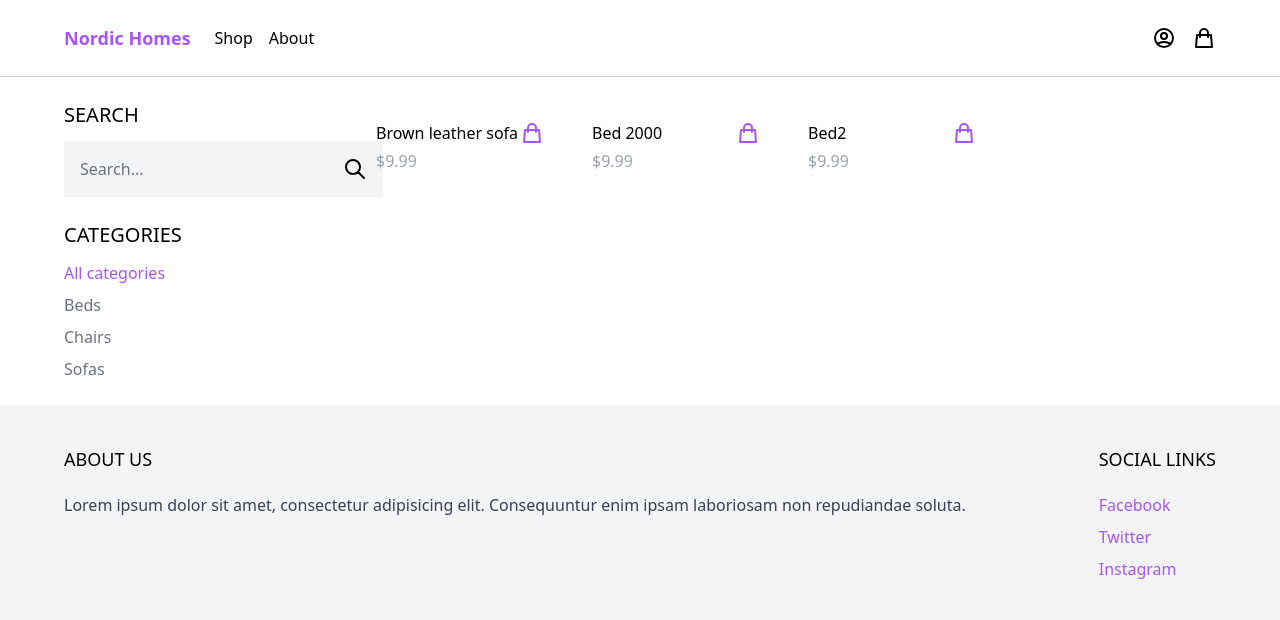
After one commit to massimilianoporzio/nordichomes, a Django app: page /shop/ in a window 1280 px wide. The commit adds this page. Shown: the top 620 px of the page. Run offline with Django 4.2, Linux system fonts and the light colour scheme; data comes from the database, SQL or seed files in the repository; some libraries are stand-ins or nearby versions.

Commit message:
added shop page

```diff
--- a/core/templates/core/base.html
+++ b/core/templates/core/base.html
@@ -21,10 +21,10 @@
         <nav class="border-b border-gray-300">
             <div class="max-w-6xl mx-auto py-2 px-6 xl:px-0 flex items-center justify-between">
                 <div class="menu-left flex items-center space-x-6">
-                    <a href="#" class="py-4 text-lg text-purple-500 font-semibold">Nordic Homes</a>
+                    <a href="{% url 'frontpage' %}" class="py-4 text-lg text-purple-500 font-semibold">Nordic Homes</a>
 
                     <ul class="flex items-center space-x-4">
-                        <li><a href="#">Shop</a></li>
+                        <li><a href="{% url 'shop' %}">Shop</a></li>
                         <li><a href="#">About</a></li>
                     </ul>
                 </div>
--- /dev/null
+++ b/core/templates/core/shop.html
@@ -0,0 +1,50 @@
+{% extends 'core/base.html' %}
+{% block content %}
+
+    <div class="max-w-6xl mx-auto flex flex-wrap items-start  py-6 px-6 xl:px-0">
+        <div class="filters w-full lg:w-1/4">
+            <h3 class="mb-3 text-xl uppercase">Search</h3>
+            <form>
+               <div class="flex">
+                <input type="text" class="p-4 bg-gray-100 border-0" placeholder="Search...">
+
+                <button class="p-4 bg-gray-100 border-0">
+                    <svg xmlns="http://www.w3.org/2000/svg" class="h-6 w-6" fill="none" viewBox="0 0 24 24" stroke="currentColor">
+                        <path stroke-linecap="round" stroke-linejoin="round" stroke-width="2" d="M21 21l-6-6m2-5a7 7 0 11-14 0 7 7 0 0114 0z" />
+                    </svg>
+                </button>
+            </div>
+            </form>
+            <h3 class="mt-6 mb-3 text-xl uppercase">Categories</h3>
+            <ul class="space-y-2">
+                <li><a href="#" class="text-purple-500">All categories</a></li>
+                {% for cat in categories %}
+                <li><a href="#" class="text-gray-500 active:text-purple-500">{{cat.name}}</a></li>
+                {% endfor %}
+
+            </ul>
+        </div>
+
+        <div class="products w-full lg:w-3/4 -mt-4 flex items-center flex-wrap">
+            {% for p in products %}
+            <div class="w-full md:w-1/3 xl:w-1/4 p-6">
+                <a href="#">
+<!--                    <img src="" alt="Product Image" class="rounded hover:shadow-lg">-->
+                </a>
+                <div class="pt-3 flex items-center justify-between">
+                    <a href="#">{{ p.name }}</a>
+
+                    <a href="#" class="text-purple-500 hover:text-purple-800">
+                        <svg xmlns="http://www.w3.org/2000/svg" class="h-6 w-6" fill="none" viewBox="0 0 24 24" stroke="currentColor">
+                            <path stroke-linecap="round" stroke-linejoin="round" stroke-width="2" d="M16 11V7a4 4 0 00-8 0v4M5 9h14l1 12H4L5 9z" />
+                        </svg>
+                    </a>
+                </div>
+                <p class="pt-1 text-gray-400">
+                    $9.99
+                </p>
+            </div>
+            {% endfor %}
+        </div>
+    </div>
+{% endblock %}
--- a/core/views.py
+++ b/core/views.py
@@ -1,5 +1,5 @@
 from django.shortcuts import render
-from product.models import Product
+from product.models import Product, Category
 
 # Create your views here.
 
@@ -8,3 +8,11 @@ def frontpage(request):
     products = Product.objects.all()[0:8] #only first 8
     context = {'products':products}
     return render(request,'core/frontpage.html',context)
+
+
+def shop(request):
+    products = Product.objects.all() #  all products
+    categories = Category.objects.all()
+    context = {'products': products,
+               'categories': categories}
+    return render(request, 'core/shop.html', context)
--- a/nordichomes/urls.py
+++ b/nordichomes/urls.py
@@ -16,10 +16,11 @@ Including another URLconf
 from django.contrib import admin
 from django.urls import path, include
 
-from core.views import frontpage
+from core.views import frontpage, shop
 
 urlpatterns = [
     path('',frontpage,name='frontpage'),
+    path('shop/',shop,name='shop'),
     path('admin/', admin.site.urls),
     path("__reload__/", include("django_browser_reload.urls")),
 ]
--- a/theme/static/css/dist/styles.css
+++ b/theme/static/css/dist/styles.css
@@ -719,6 +719,18 @@ select {
   margin-bottom: 2.5rem;
 }
 
+.mb-3 {
+  margin-bottom: 0.75rem;
+}
+
+.mt-6 {
+  margin-top: 1.5rem;
+}
+
+.-mt-4 {
+  margin-top: -1rem;
+}
+
 .block {
   display: block;
 }
@@ -779,6 +791,10 @@ select {
   flex-wrap: wrap;
 }
 
+.items-start {
+  align-items: flex-start;
+}
+
 .items-center {
   align-items: center;
 }
@@ -815,6 +831,10 @@ select {
 
 .rounded {
   border-radius: 0.25rem;
+}
+
+.border-0 {
+  border-width: 0px;
 }
 
 .border {
@@ -854,6 +874,10 @@ select {
   padding: 1.5rem;
 }
 
+.p-4 {
+  padding: 1rem;
+}
+
 .py-2 {
   padding-top: 0.5rem;
   padding-bottom: 0.5rem;
@@ -877,6 +901,11 @@ select {
 .px-8 {
   padding-left: 2rem;
   padding-right: 2rem;
+}
+
+.py-6 {
+  padding-top: 1.5rem;
+  padding-bottom: 1.5rem;
 }
 
 .pt-3 {
@@ -908,6 +937,11 @@ select {
 .text-3xl {
   font-size: 1.875rem;
   line-height: 2.25rem;
+}
+
+.text-xl {
+  font-size: 1.25rem;
+  line-height: 1.75rem;
 }
 
 .font-semibold {
@@ -946,6 +980,11 @@ select {
   color: rgb(156 163 175 / var(--tw-text-opacity));
 }
 
+.text-gray-500 {
+  --tw-text-opacity: 1;
+  color: rgb(107 114 128 / var(--tw-text-opacity));
+}
+
 .filter {
   filter: var(--tw-blur) var(--tw-brightness) var(--tw-contrast) var(--tw-grayscale) var(--tw-hue-rotate) var(--tw-invert) var(--tw-saturate) var(--tw-sepia) var(--tw-drop-shadow);
 }
@@ -970,6 +1009,11 @@ select {
   box-shadow: var(--tw-ring-offset-shadow, 0 0 #0000), var(--tw-ring-shadow, 0 0 #0000), var(--tw-shadow);
 }
 
+.active\:text-purple-500:active {
+  --tw-text-opacity: 1;
+  color: rgb(168 85 247 / var(--tw-text-opacity));
+}
+
 @media (min-width: 768px) {
   .md\:mb-0 {
     margin-bottom: 0px;
@@ -985,6 +1029,14 @@ select {
 }
 
 @media (min-width: 1024px) {
+  .lg\:w-1\/4 {
+    width: 25%;
+  }
+
+  .lg\:w-3\/4 {
+    width: 75%;
+  }
+
   .lg\:py-20 {
     padding-top: 5rem;
     padding-bottom: 5rem;
```
